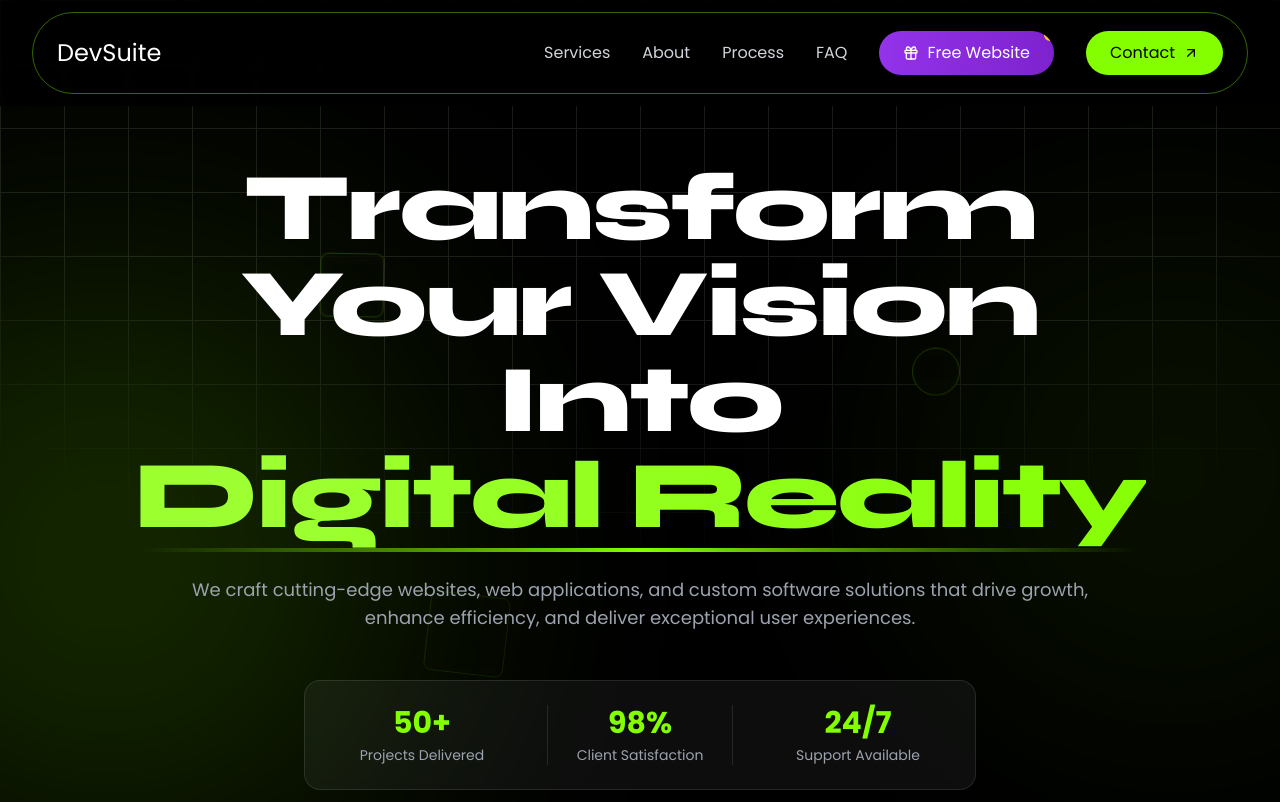
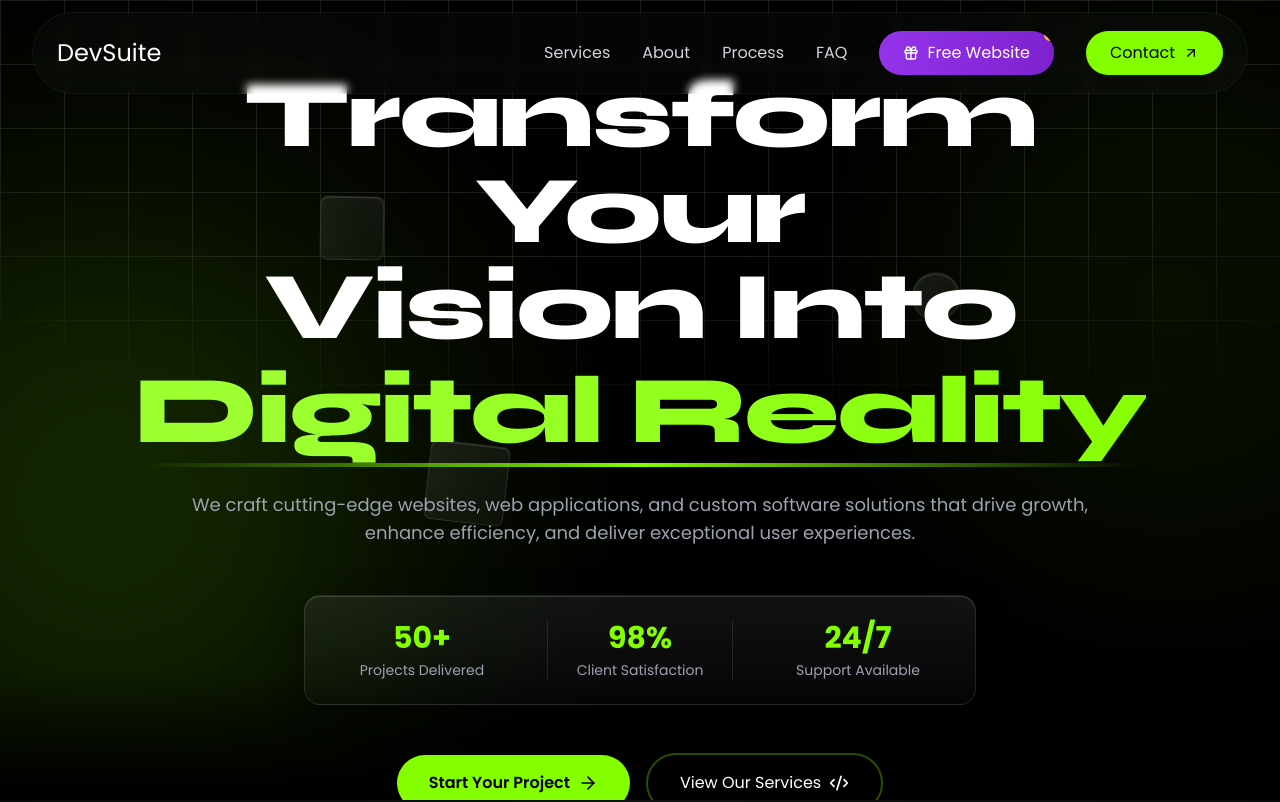
Before and after one commit to khatayondev/devsuite.dev, a Next.js app: page / in a window 1280 px wide. Shown: the top 802 px of the page. Built offline with nearby package versions, Linux system fonts and the light colour scheme; a web font is replaced by a local one.

Commit message:
Format Hero heading to 3 lines, make section fit screen, and add glassmorphism to Nav/Stats

```diff
--- a/app/components/Hero.tsx
+++ b/app/components/Hero.tsx
@@ -12,7 +12,7 @@ export function Hero() {
   };
 
   return (
-    <section className="relative min-h-screen pt-32 pb-24 lg:pt-40 lg:pb-32 overflow-hidden bg-black">
+    <section className="relative h-screen min-h-[700px] flex items-center justify-center overflow-hidden bg-black pt-20">
       {/* Animated Grid Background */}
       <div className="absolute inset-0 bg-[linear-gradient(to_right,#1a1a1a_1px,transparent_1px),linear-gradient(to_bottom,#1a1a1a_1px,transparent_1px)] bg-[size:4rem_4rem] [mask-image:radial-gradient(ellipse_80%_50%_at_50%_0%,#000_70%,transparent_110%)]"></div>
 
@@ -46,7 +46,7 @@ export function Hero() {
             rotate: [0, 5, 0],
           }}
           transition={{ duration: 6, repeat: Infinity, ease: "easeInOut" }}
-          className="absolute top-1/4 left-1/4 w-16 h-16 border border-[#84ff00]/20 rounded-lg backdrop-blur-sm"
+          className="absolute top-1/4 left-1/4 w-16 h-16 border border-white/10 bg-gradient-to-br from-white/[0.08] to-white/[0.03] backdrop-blur-md shadow-[inset_0_1px_1px_rgba(255,255,255,0.15)] rounded-lg pointer-events-none"
         />
         <motion.div
           animate={{
@@ -54,7 +54,7 @@ export function Hero() {
             rotate: [0, -5, 0],
           }}
           transition={{ duration: 5, delay: 1, repeat: Infinity, ease: "easeInOut" }}
-          className="absolute top-1/3 right-1/4 w-12 h-12 border border-[#84ff00]/20 rounded-full backdrop-blur-sm"
+          className="absolute top-1/3 right-1/4 w-12 h-12 border border-white/10 bg-gradient-to-br from-white/[0.08] to-white/[0.03] backdrop-blur-md shadow-[inset_0_1px_1px_rgba(255,255,255,0.15)] rounded-full pointer-events-none"
         />
         <motion.div
           animate={{
@@ -62,7 +62,7 @@ export function Hero() {
             rotate: [0, 10, 0],
           }}
           transition={{ duration: 7, delay: 2, repeat: Infinity, ease: "easeInOut" }}
-          className="absolute bottom-1/3 left-1/3 w-20 h-20 border border-[#84ff00]/10 rounded-lg backdrop-blur-sm"
+          className="absolute bottom-1/3 left-1/3 w-20 h-20 border border-white/10 bg-gradient-to-br from-white/[0.08] to-white/[0.03] backdrop-blur-md shadow-[inset_0_1px_1px_rgba(255,255,255,0.15)] rounded-lg pointer-events-none"
         />
       </div>
 
@@ -77,8 +77,9 @@ export function Hero() {
             transition={{ duration: 0.8, delay: 0.2, ease: "easeOut" }}
             className="text-white mb-8 text-6xl md:text-7xl lg:text-8xl leading-[1.1] font-extrabold tracking-tight font-syne"
           >
-            Transform Your Vision Into{' '}
-            <span className="relative inline-block">
+            Transform Your<br />
+            Vision Into<br />
+            <span className="relative inline-block mt-2">
               <span className="bg-gradient-to-r from-[#84ff00] via-[#9eff33] to-[#84ff00] bg-clip-text text-transparent animate-gradient bg-[length:200%_auto]">
                 Digital Reality
               </span>
@@ -104,7 +105,7 @@ export function Hero() {
             initial={{ opacity: 0, y: 30 }}
             animate={{ opacity: 1, y: 0 }}
             transition={{ duration: 0.8, delay: 0.5, ease: "easeOut" }}
-            className="grid grid-cols-3 gap-8 max-w-2xl mx-auto mb-12 p-6 rounded-2xl border border-white/10 bg-white/5 backdrop-blur-sm"
+            className="grid grid-cols-3 gap-8 max-w-2xl mx-auto mb-12 p-6 rounded-2xl border border-white/10 bg-gradient-to-b from-white/[0.07] to-white/[0.02] backdrop-blur-xl shadow-[inset_0_1px_1px_rgba(255,255,255,0.15),0_8px_32px_0_rgba(0,0,0,0.37)]"
           >
             <div className="text-center">
               <div className="text-3xl font-bold text-[#84ff00] mb-1">50+</div>
--- a/app/components/Navigation.tsx
+++ b/app/components/Navigation.tsx
@@ -48,15 +48,17 @@ export function Navigation() {
       initial={{ y: -100 }}
       animate={{ y: 0 }}
       transition={{ duration: 0.6, ease: "easeOut" }}
-      className={`fixed top-0 left-0 right-0 z-50 transition-all duration-300 ${
-        isScrolled ? 'bg-black/95 backdrop-blur-lg shadow-lg shadow-[#84ff00]/5' : 'bg-black/80 backdrop-blur-sm'
-      }`}
+      className="fixed top-0 left-0 right-0 z-50 transition-all duration-300"
     >
       <div className="max-w-7xl mx-auto px-4 sm:px-6 lg:px-8 py-3">
         <motion.div
           whileHover={{ borderColor: "rgba(132, 255, 0, 0.6)" }}
           transition={{ duration: 0.3 }}
-          className="border border-[#84ff00]/40 rounded-full px-6"
+          className={`rounded-full px-6 transition-all duration-300 ${
+            isScrolled
+              ? 'bg-black/60 backdrop-blur-xl border border-white/10 shadow-[inset_0_1px_1px_rgba(255,255,255,0.15),0_8px_32px_rgba(0,0,0,0.3)]'
+              : 'border border-white/5 bg-white/[0.02] backdrop-blur-sm'
+          }`}
         >
           <div className="flex justify-between items-center h-20">
             {/* Logo */}
```
